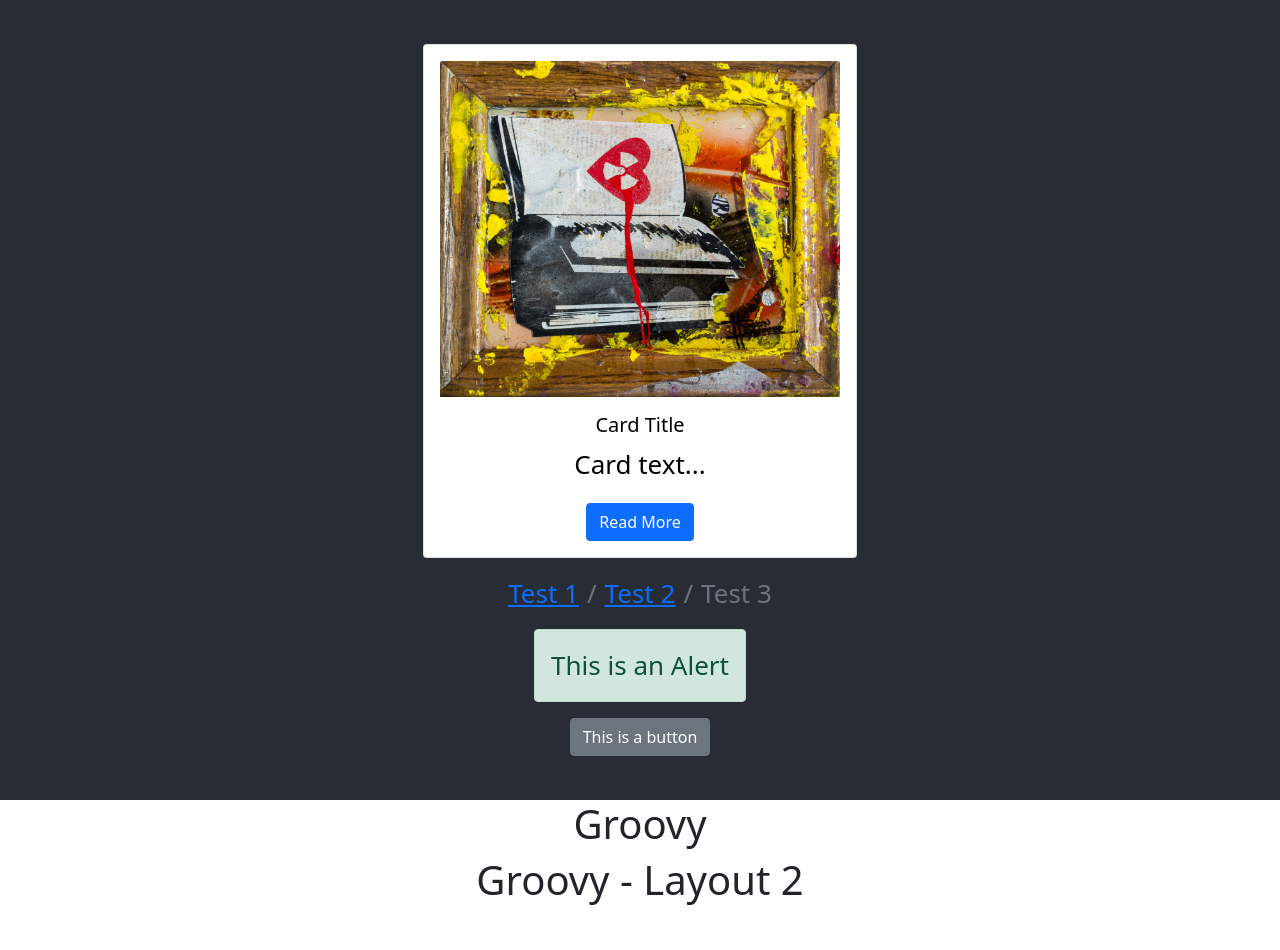
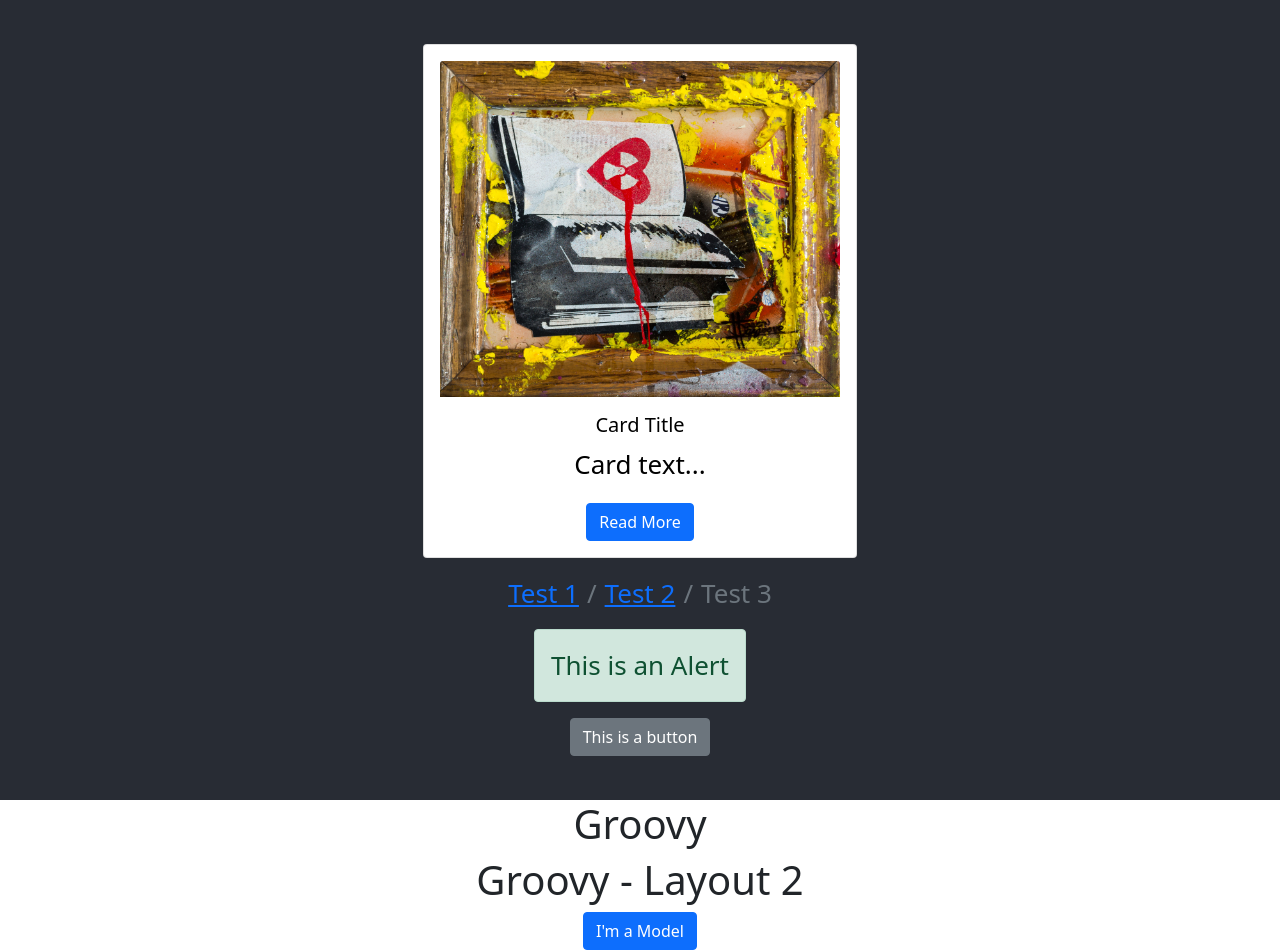
Before and after one commit to Jason-Hargrove/react-bootstrap-tutorial, a React (Create React App) app: page / in a window 1280 px wide. Before the commit the page ends 912 px from the top, so only its background shows below. Built offline with nearby package versions, Linux system fonts and the light colour scheme.

Commit message:
Created a modal component.

```diff
--- a/src/App.js
+++ b/src/App.js
@@ -3,8 +3,9 @@ import './App.css';
 import 'bootstrap/dist/css/bootstrap.css';
 import { Button, Alert, Breadcrumb, Card } from 'react-bootstrap';
 
-import { Layout } from "./components/Layout"
+import { Layout } from "./components/Layout";
 import { Layout2 } from "./components/Layout2";
+import { MyModal } from "./components/Modal";
 
 
 function App() {
@@ -33,6 +34,7 @@ function App() {
       </header>
       <Layout />
       <Layout2 />
+      <MyModal />
     </div>
   );
 }
--- /dev/null
+++ b/src/components/Modal.js
@@ -0,0 +1,13 @@
+import { Button } from "react-bootstrap";
+const title = "I'm a Model";
+
+export function MyModal() {
+    return (
+        <>
+            <Button>
+                {title}
+            </Button>
+        </>
+    )
+
+}
```
